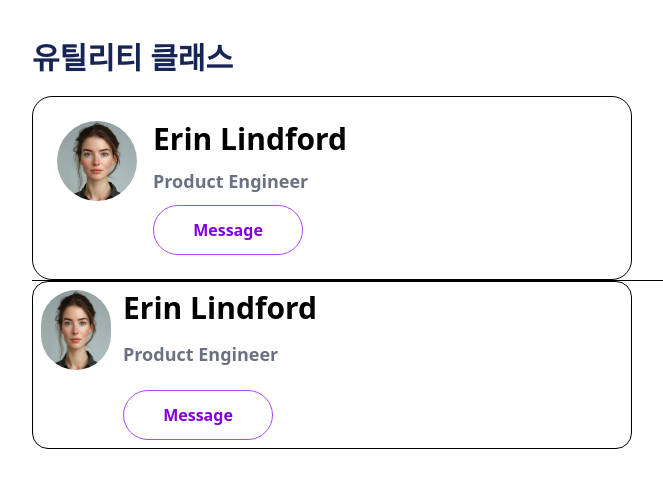
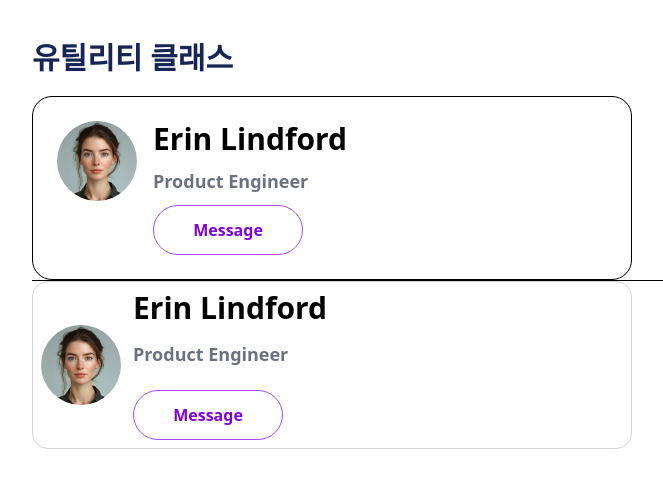
Before and after one commit to kkhhjjoo/tailwind-practice, a website built with Vite: page src/core/01-utility-classes.html in a window 1280 px wide. Shown: the whole page, without its empty margins (8-671 px from the left). Built offline with nearby package versions, Linux system fonts and the light colour scheme; a web font is replaced by a local one.

Commit message:
img 수정

```diff
--- a/src/core/01-utility-classes.html
+++ b/src/core/01-utility-classes.html
@@ -37,13 +37,15 @@
     </figure>
     <hr />
     <figure
-      class="w-150 rounded-[16px] p-2 border-[1px] border-solid border-[black] grid grid-cols-[repeat(2,_1fr)] gap-3"
+      class="w-[600px] rounded-[16px] p-2 border-[1px] border-solid border-gray-300 grid grid-cols-[repeat(2,_1fr)] gap-3 items-center"
     >
-      <img
-        class="w-[80px] h-[80px] rounded-full"
-        src="./../assets/images/character-01.jpg"
-        alt=""
-      />
+      <div class="w-20 h-20 rounded-full overflow-hidden flex-shrink-0">
+        <img
+          class="w-full h-full object-cover"
+          src="./../assets/images/character-01.jpg"
+          alt=""
+        />
+      </div>
       <figcaption class="grid grid-rows-[repeat(3,_1fr)]">
         <p class="text-3xl font-black w-[500px]">Erin Lindford</p>
         <p class="text-lg font-bold text-gray-500">Product Engineer</p>
```
